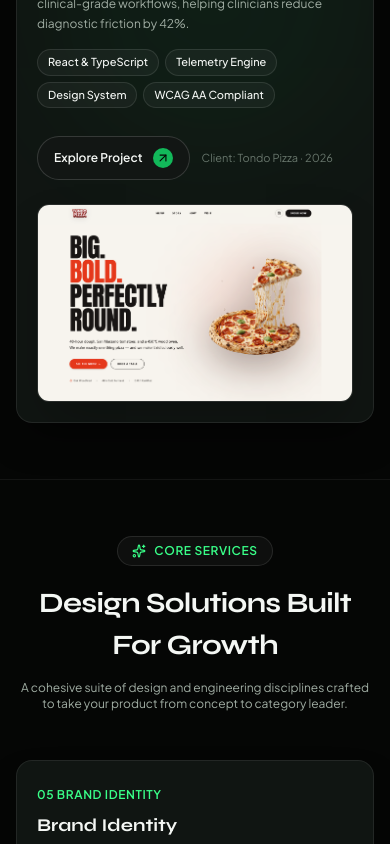
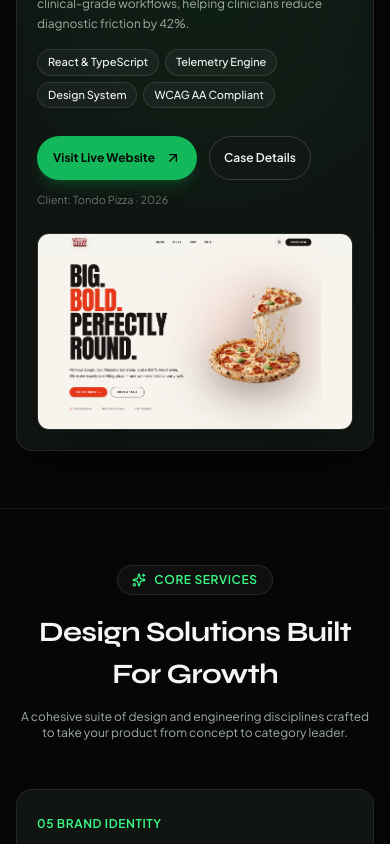
Before and after one commit to mahadmulki56-png/pinnacledigital, a React (Vite) app: page / in a window 390 px wide. Shown: the part 3840-4684 px from the top of the page. Built offline with nearby package versions, Linux system fonts and the light colour scheme.

Commit message:
feat(projects): add live site links and update data
- Enable direct navigation to live projects in the modal and grid
- Update project data with valid URLs
- Include brand identity services in the sprint features

```diff
--- a/src/components/ProjectModal.tsx
+++ b/src/components/ProjectModal.tsx
@@ -104,12 +104,25 @@ export const ProjectModal: React.FC<ProjectModalProps> = ({ project, onClose, on
                 {project.client} · Deliverable Cycle: {project.year}
               </span>
 
+              <div className="flex items-center gap-3">
+                {project.link && project.link !== '#' && (
+                  <a
+                    href={project.link}
+                    target="_blank"
+                    rel="noopener noreferrer"
+                    className="min-h-[44px] group inline-flex items-center gap-2 px-4 sm:px-5 py-2.5 rounded-full bg-[#121614] light:bg-[#0d140f] border border-white/15 light:border-black/15 text-xs sm:text-sm font-semibold text-[#f4f7f4] hover:border-[#39ff88]/60 hover:text-[#39ff88] transition-all"
+                  >
+                    <span>Visit Live Website</span>
+                    <ExternalLink className="w-3.5 h-3.5" />
+                  </a>
+                )}
+
                 <button
                   onClick={() => {
                     onClose();
                     onOpenContact();
                   }}
-                className="min-h-[44px] group inline-flex items-center gap-2 px-5 sm:px-6 py-2.5 rounded-full bg-[#12b85a] hover:bg-[#39ff88] text-[#050605] font-semibold text-xs sm:text-sm transition-all"
+                  className="min-h-[44px] group inline-flex items-center gap-2 px-5 sm:px-6 py-2.5 rounded-full bg-[#12b85a] hover:bg-[#39ff88] text-[#050605] font-semibold text-xs sm:text-sm transition-all shadow-md shadow-[#12b85a]/20"
                 >
                   <span>Inquire About Similar Work</span>
                   <ArrowUpRight className="w-4 h-4" />
@@ -119,5 +132,6 @@ export const ProjectModal: React.FC<ProjectModalProps> = ({ project, onClose, on
           </div>
         </div>
       </div>
+    </div>
   );
 };
--- a/src/components/ProjectsSection.tsx
+++ b/src/components/ProjectsSection.tsx
@@ -85,16 +85,25 @@ export const ProjectsSection: React.FC<ProjectsSectionProps> = ({ onSelectProjec
 
                   {/* Actions */}
                   <div className="flex flex-wrap items-center gap-3 sm:gap-4 pt-1 sm:pt-2">
+                    <a
+                      href={project.link}
+                      target="_blank"
+                      rel="noopener noreferrer"
+                      id={`live-site-project-${project.number}`}
+                      className="group/btn min-h-[44px] inline-flex items-center gap-2.5 sm:gap-3 px-4 sm:px-5 py-2 sm:py-2.5 rounded-full bg-[#12b85a] hover:bg-[#39ff88] text-[#050605] text-xs sm:text-sm font-bold transition-all duration-300 shadow-lg shadow-[#12b85a]/20"
+                    >
+                      <span>Visit Live Website</span>
+                      <ArrowUpRight className="w-4 h-4 transition-transform group-hover/btn:translate-x-0.5 group-hover/btn:-translate-y-0.5" />
+                    </a>
+
                     <button
                       onClick={() => onSelectProject(project)}
                       id={`explore-project-${project.number}`}
-                      className="group/btn min-h-[44px] inline-flex items-center gap-2.5 sm:gap-3 px-4 sm:px-5 py-2 sm:py-2.5 rounded-full bg-[#121614] light:bg-[#0d140f] border border-white/15 light:border-black/15 text-xs sm:text-sm font-semibold text-[#f4f7f4] hover:border-[#39ff88]/60 hover:bg-[#151c18] transition-all duration-300"
+                      className="min-h-[44px] inline-flex items-center gap-2 px-3.5 sm:px-4 py-2 sm:py-2.5 rounded-full bg-[#121614] light:bg-[#0d140f] border border-white/15 light:border-black/15 text-xs sm:text-sm font-semibold text-[#f4f7f4] hover:border-[#39ff88]/60 hover:bg-[#151c18] transition-all duration-300"
                     >
-                      <span>Explore Project</span>
-                      <div className="w-5 h-5 rounded-full bg-[#12b85a] group-hover/btn:bg-[#39ff88] text-[#050605] flex items-center justify-center transition-colors">
-                        <ArrowUpRight className="w-3.5 h-3.5 transition-transform group-hover/btn:translate-x-0.5 group-hover/btn:-translate-y-0.5" />
-                      </div>
+                      <span>Case Details</span>
                     </button>
+
                     {project.client && (
                       <span className="text-[11px] sm:text-xs text-[#67756b] light:text-[#a0ada3]">
                         Client: {project.client} · {project.year}
@@ -103,11 +112,14 @@ export const ProjectsSection: React.FC<ProjectsSectionProps> = ({ onSelectProjec
                   </div>
                 </div>
 
-                {/* Large Project Image Showcase (Right) */}
+                {/* Large Project Image Showcase (Right) - Directly opens live website */}
                 <div className="lg:col-span-6">
-                  <div
-                    onClick={() => onSelectProject(project)}
-                    className="relative w-full aspect-[16/10] sm:aspect-[16/11] rounded-xl sm:rounded-3xl overflow-hidden bg-[#101512] light:bg-[#f0f4f1] border border-white/10 light:border-black/10 group-hover:border-[#39ff88]/30 shadow-2xl cursor-pointer transition-all duration-500"
+                  <a
+                    href={project.link}
+                    target="_blank"
+                    rel="noopener noreferrer"
+                    id={`project-image-link-${project.number}`}
+                    className="block relative w-full aspect-[16/10] sm:aspect-[16/11] rounded-xl sm:rounded-3xl overflow-hidden bg-[#101512] light:bg-[#f0f4f1] border border-white/10 light:border-black/10 group-hover:border-[#39ff88]/40 shadow-2xl cursor-pointer transition-all duration-500"
                   >
                     <img
                       src={
@@ -121,13 +133,13 @@ export const ProjectsSection: React.FC<ProjectsSectionProps> = ({ onSelectProjec
                     />
 
                     {/* Interactive overlay pill on hover */}
-                    <div className="absolute inset-0 bg-[#050605]/30 opacity-0 group-hover:opacity-100 transition-opacity flex items-center justify-center">
-                      <div className="px-4 py-2 rounded-full bg-[#0a0d0b]/90 text-white text-xs font-semibold backdrop-blur-md border border-white/20 flex items-center gap-2 shadow-xl">
-                        <span>View Case Details</span>
+                    <div className="absolute inset-0 bg-[#050605]/35 opacity-0 group-hover:opacity-100 transition-opacity flex items-center justify-center">
+                      <div className="px-5 py-2.5 rounded-full bg-[#0a0d0b]/95 text-white text-xs font-semibold backdrop-blur-md border border-[#39ff88]/40 flex items-center gap-2 shadow-xl group-hover:scale-105 transition-transform">
+                        <span>Visit Live Website</span>
                         <ExternalLink className="w-3.5 h-3.5 text-[#39ff88]" />
                       </div>
                     </div>
-                  </div>
+                  </a>
                 </div>
               </div>
             </div>
--- a/src/data/portfolioData.ts
+++ b/src/data/portfolioData.ts
@@ -27,7 +27,7 @@ export const PROJECTS: Project[] = [
     description:
       'We transformed Bjorbun Burgers into a modern luxury skincare brand with refined visuals, sustainable packaging, and a conversion-focused eCommerce experience designed for growth.',
     image: '/bjorbun image.png',
-    link: '#',
+    link: 'https://bjorbuneats.vercel.app/',
     tags: ['Next.js', 'Tailwind CSS', 'Shopify Plus', 'WebGL Interactive'],
     client: 'Bjorbun Burgers',
     year: '2026',
@@ -40,7 +40,7 @@ export const PROJECTS: Project[] = [
     description:
       'Engineered an end-to-end diagnostic telemetry platform combining intuitive data visualization with clinical-grade workflows, helping clinicians reduce diagnostic friction by 42%.',
     image: '/tondo pizza image.png',
-    link: '#',
+    link: 'https://tondopizza.vercel.app/',
     tags: ['React & TypeScript', 'Telemetry Engine', 'Design System', 'WCAG AA Compliant'],
     client: 'Tondo Pizza',
     year: '2026',
@@ -125,6 +125,7 @@ export const PRICING_PLANS: PricingPlan[] = [
     features: [
       'Everything in Starter Sprint',
       'Up to 10 Pages',
+      'Free Logo Creation & And Brand Identity',
       'Advanced UI/UX Design',
       'Advanced Animations & Interactions',
       'CMS for Website Content',
```
Lines whose indentation alone changed are shown as unchanged.
